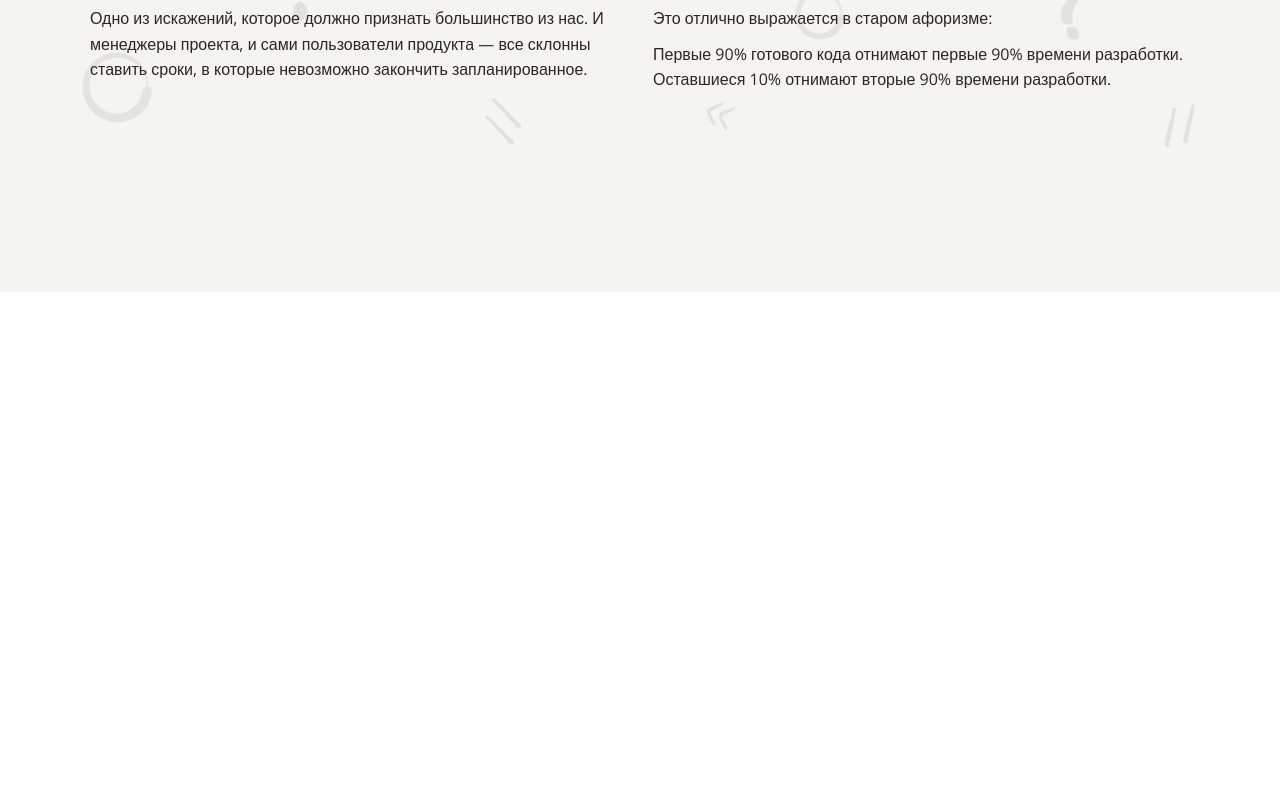
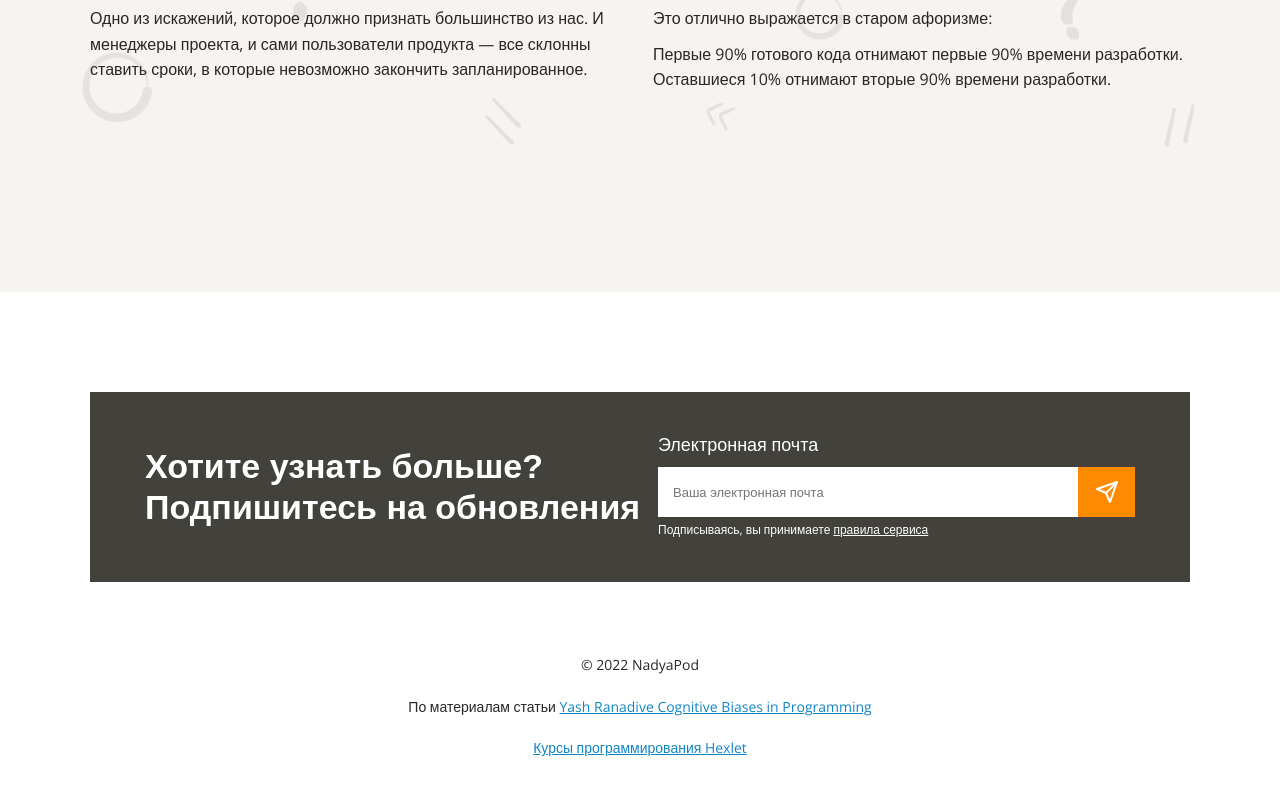
Before and after one commit to NadyaPod/layout-designer-project-lvl1, a website: page src/index.html in a window 1280 px wide. Shown: the part 7241-8036 px from the top of the page. Before the commit the page ends 7733 px from the top, so only its background shows below. Drawn offline with nearby package versions, Linux system fonts and the light colour scheme; a web font is replaced by a local one.

Commit message:
feat: implement step 11

```diff
--- a/src/index.html
+++ b/src/index.html
@@ -194,7 +194,23 @@
 
     </main>
     <footer class="footer">
-      <div class="container"></div>
+      <div class="container">
+        <div class="footer-wrap">
+          <h3>Хотите узнать больше?<br>Подпишитесь на обновления</h3>
+          <div class="right-side">
+            <p class="text">Электронная почта</p>
+            <div class="input-wrap">
+              <input type="email" placeholder="Ваша электронная почта" class="email">
+              <button class="btn btn-footer"></button>
+            </div>
+            <p class="text">Подписываясь, вы принимаете <a href="#">правила сервиса</a></p>
+          </div>
+        </div>
+
+        <p class="footer-text">&copy; 2022 NadyaPod</p>
+        <p class="footer-text">По материалам статьи <a href="https://medium.com/hackernoon/cognitive-biases-in-programming-5e937707c27b" class="link">Yash Ranadive Cognitive Biases in Programming</a></p>
+        <p class="footer-text"><a href="https://ru.hexlet.io/my" class="link" >Курсы программирования Hexlet</a></p>
+      </div>
     </footer>
   </div>
 </body>
--- a/src/styles/style.css
+++ b/src/styles/style.css
@@ -354,3 +354,72 @@ h3 {
 .section:nth-child(5) .text-wrap p:nth-child(2) {
   padding-left: 10px;
 }
+
+/* -------------------------Footer---------------------------------- */
+
+.footer-wrap {
+  display: flex;
+  align-items: center;
+  justify-content: space-between;
+
+  min-height: 190px;
+
+  margin-bottom: 70px;
+  padding: 0 55px;
+
+  color: var(--white);
+
+  background-color: var(--main-dark);
+}
+
+.right-side .text:first-child {
+  margin-bottom: 10px;
+
+  font-size: 18px;
+}
+
+.right-side .text:last-child {
+  font-size: 12px;
+}
+
+.right-side .text:last-child a {
+  color: var(--white);
+  text-decoration: underline;
+}
+
+.btn-footer {
+  width: 57px;
+  height: 50px;
+
+  background-image: url("../svg/send.svg");
+  background-repeat: no-repeat;
+  background-position: center center;
+}
+
+.input-wrap {
+  display: flex;
+}
+
+.email {
+  width: 420px;
+  height: 50px;
+}
+
+.email::placeholder {
+  padding: 15px;
+
+  color: #757575;
+  font-size: 13px;
+}
+
+.link {
+  color: var(--blue);
+  text-decoration: underline;
+}
+
+.footer-text {
+  margin-top: 16px;
+
+  font-size: 14px;
+  text-align: center;
+}
```
